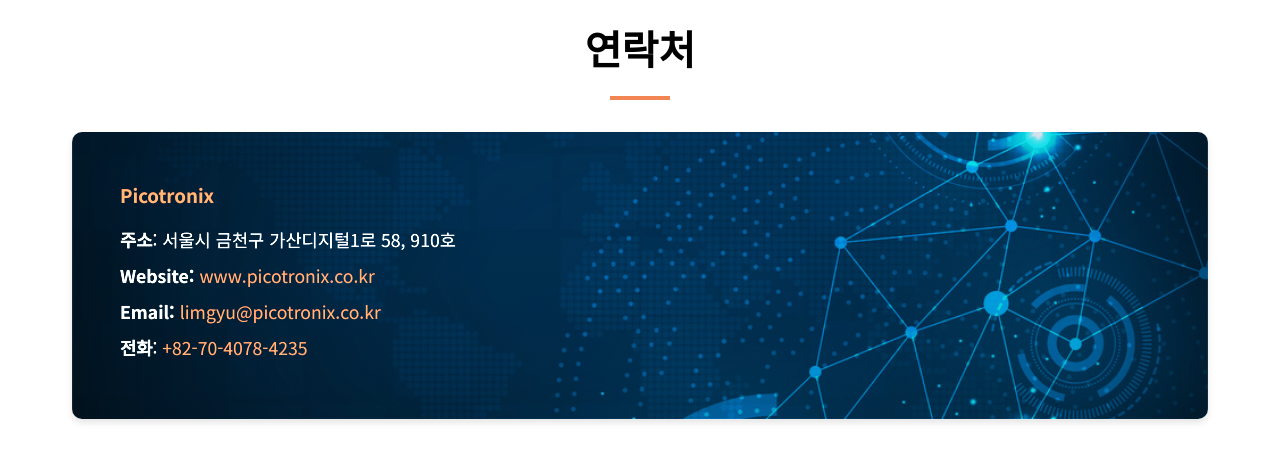
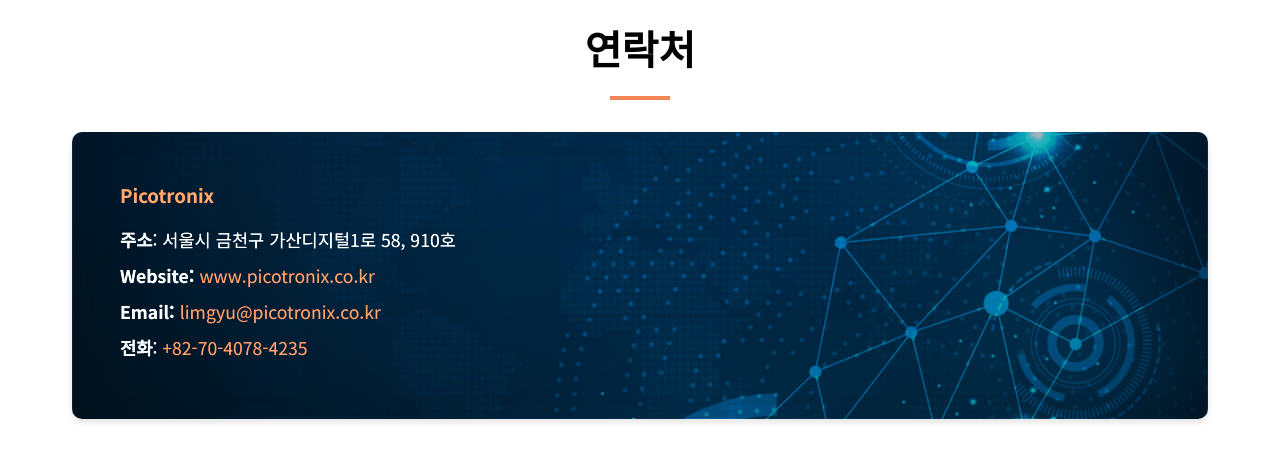
Before and after one commit to doromi09/picotronix-website, a plain HTML site: page index.html in a window 1280 px wide. Shown: the part 2840-3289 px from the top of the page. Drawn offline with Linux system fonts and the light colour scheme; grey boxes are pictures that could not be loaded.

Commit message:
Update index.html

```diff
--- a/index.html
+++ b/index.html
@@ -284,7 +284,7 @@
 
         /* Contact */
         .contact-info {
-            background: linear-gradient(rgba(0,20,40,0.4), rgba(0,10,20,0.45)), url('contact_bg.jpg');
+            background: linear-gradient(rgba(0,20,40,0.5), rgba(0,10,20,0.55)), url('contact_bg.jpg');
             background-size: cover;
             background-position: center;
             background-attachment: scroll;
@@ -293,7 +293,7 @@
             border-radius: 10px;
             margin-top: 2rem;
             box-shadow: 0 4px 6px rgba(0,0,0,0.1);
-            filter: brightness(1.4);
+            filter: brightness(1.3);
         }
 
         .contact-info h3 {
```
